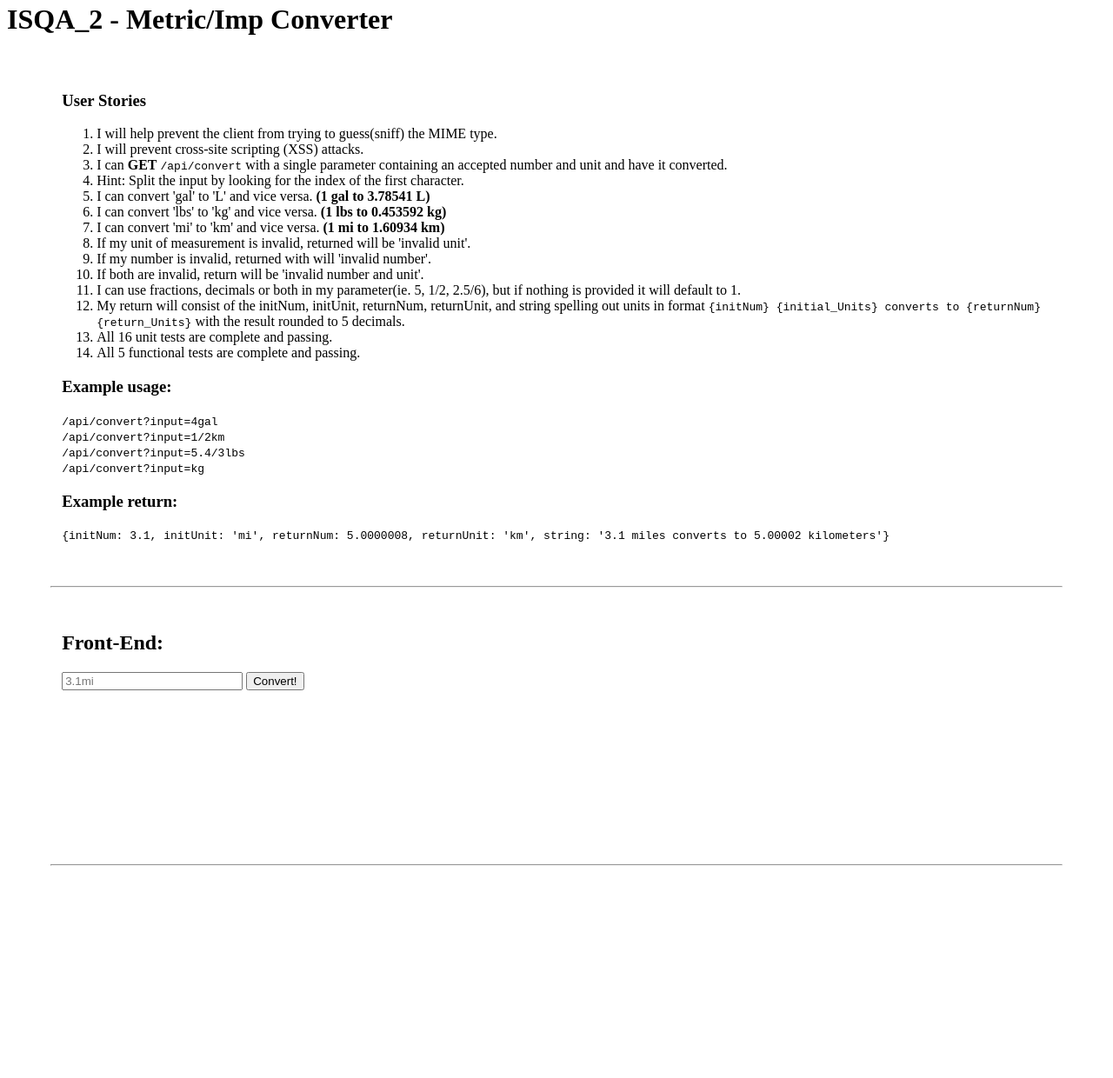
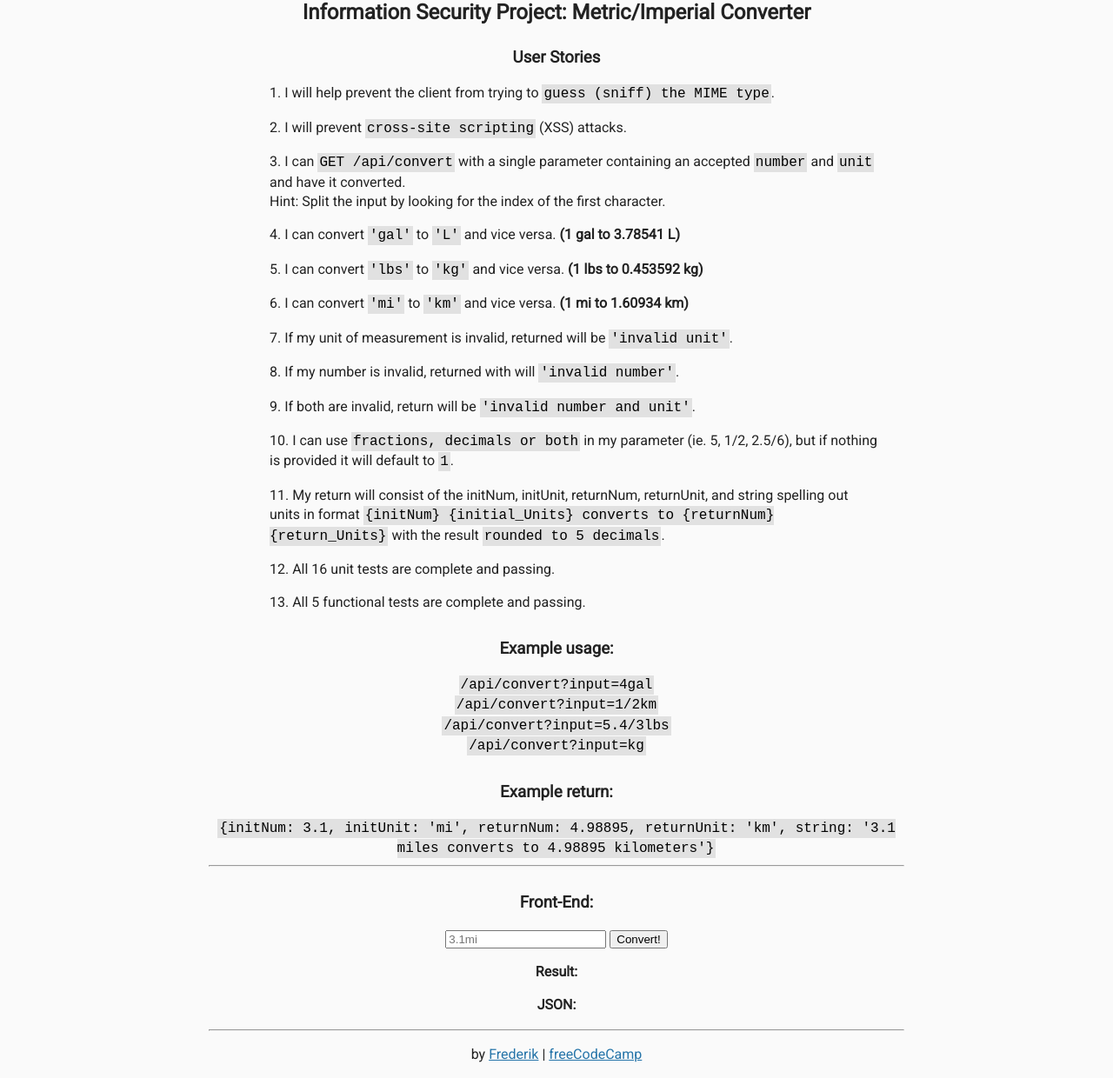
Before and after one commit to Myrmidonut/fcc_infosec_metric_imperial_converter, a website: page views/index.html in a window 1280 px wide. Shown: the part 17-1257 px from the top of the page at 87% size. Before the commit the page ends 1063 px from the top, so only its background shows below. Drawn offline with nearby package versions, Linux system fonts and the light colour scheme; files that its build step writes are made by us from their sources.

Commit message:
🚅🌭 Updated with Glitch

```diff
--- a/public/style.css
+++ b/public/style.css
@@ -0,0 +1,53 @@
+body {
+	font-family: 'Roboto', sans-serif;
+	font-size: 16px;
+	color: #222;
+	background-color: #FaFaFa;
+	text-align: center;
+	line-height: 1.4em;
+}
+
+.container {
+	padding: 0;
+	margin-top: 40px;
+  margin: auto;
+  max-width: 800px;
+}
+
+h3 {
+  margin-top: 30px;
+}
+
+.user-stories {
+  position: relative;
+  text-align: left;
+  max-width: 700px;
+  margin: 15px auto;
+}
+
+.user-stories li {
+  margin-bottom: 1em;
+}
+
+code {
+  font-family: monospace;
+  padding: 2px;
+  color: black;
+  background-color: rgba(0,0,0,0.1);
+}
+
+a {
+	color: #2574A9;
+}
+
+ol {
+	list-style-position: inside;
+}
+
+ul {
+	list-style-type: none;
+}
+
+li {
+  margin-bottom: 0.5em;
+}
--- a/views/index.html
+++ b/views/index.html
@@ -8,32 +8,32 @@
     <meta http-equiv="X-UA-Compatible" content="IE=edge">
     <meta name="viewport" content="width=device-width, initial-scale=1">
 
-    <link id="favicon" rel="icon" href="https://hyperdev.com/favicon-app.ico" type="image/x-icon">
+    <link rel="shortcut icon" href="https://cdn.hyperdev.com/us-east-1%3A52a203ff-088b-420f-81be-45bf559d01b1%2Ffavicon.ico" type="image/x-icon"/>
+    <link href="https://fonts.googleapis.com/css?family=Roboto" rel="stylesheet" type="text/css">
     <link rel="stylesheet" href="./public/style.css">
   </head>
 
   <body>
-    <header>
-      <h1>
-        ISQA_2 - Metric/Imp Converter
-      </h1>
-    </header>
+    <div class="container">
 
-    <div id="userstories" style="margin-left: 5%; margin-top: 5%">
+      <header>
+        <h2>Information Security Project: Metric/Imperial Converter</h2>
+      </header>
+
       <h3>User Stories</h3>
-      <ol>
-        <li>I will help prevent the client from trying to guess(sniff) the MIME type.</li>
-        <li>I will prevent cross-site scripting (XSS) attacks.</li>
-        <li>I can <b>GET</b> <code>/api/convert</code> with a single parameter containing an accepted number and unit and have it converted.</li>
-        <li>Hint: Split the input by looking for the index of the first character.</li>
-        <li>I can convert 'gal' to 'L' and vice versa. <b>(1 gal to 3.78541 L)</b></li>
-        <li>I can convert 'lbs' to 'kg' and vice versa. <b>(1 lbs to 0.453592 kg)</b></li>
-        <li>I can convert 'mi' to 'km' and vice versa. <b>(1 mi to 1.60934 km)</b></li>
-        <li>If my unit of measurement is invalid, returned will be 'invalid unit'.</li>
-        <li>If my number is invalid, returned with will 'invalid number'.</li>
-        <li>If both are invalid, return will be 'invalid number and unit'.</li>
-        <li>I can use fractions, decimals or both in my parameter(ie. 5, 1/2, 2.5/6), but if nothing is provided it will default to 1.</li>
-        <li>My return will consist of the initNum, initUnit, returnNum, returnUnit, and string spelling out units in format <code>{initNum} {initial_Units} converts to {returnNum} {return_Units}</code> with the result rounded to 5 decimals.</li>
+      <ol class="user-stories">
+        <li>I will help prevent the client from trying to <code>guess (sniff) the MIME type</code>.</li>
+        <li>I will prevent <code>cross-site scripting</code> (XSS) attacks.</li>
+        <li>I can <code>GET /api/convert</code> with a single parameter containing an accepted <code>number</code> and <code>unit</code> and have it converted.<br>
+        Hint: Split the input by looking for the index of the first character.</li>
+        <li>I can convert <code>'gal'</code> to <code>'L'</code> and vice versa. <b>(1 gal to 3.78541 L)</b></li>
+        <li>I can convert <code>'lbs'</code> to <code>'kg'</code> and vice versa. <b>(1 lbs to 0.453592 kg)</b></li>
+        <li>I can convert <code>'mi'</code> to <code>'km'</code> and vice versa. <b>(1 mi to 1.60934 km)</b></li>
+        <li>If my unit of measurement is invalid, returned will be <code>'invalid unit'</code>.</li>
+        <li>If my number is invalid, returned with will <code>'invalid number'</code>.</li>
+        <li>If both are invalid, return will be <code>'invalid number and unit'</code>.</li>
+        <li>I can use <code>fractions, decimals or both</code> in my parameter (ie. 5, 1/2, 2.5/6), but if nothing is provided it will default to <code>1</code>.</li>
+        <li>My return will consist of the initNum, initUnit, returnNum, returnUnit, and string spelling out units in format <code>{initNum} {initial_Units} converts to {returnNum} {return_Units}</code> with the result <code>rounded to 5 decimals</code>.</li>
         <li>All 16 unit tests are complete and passing.</li>
         <li>All 5 functional tests are complete and passing.</li>
       </ol>
@@ -43,43 +43,55 @@
       <code>/api/convert?input=1/2km</code><br>
       <code>/api/convert?input=5.4/3lbs</code><br>
       <code>/api/convert?input=kg</code><br>
+
       <h3>Example return:</h3>
-      <code>{initNum: 3.1, initUnit: 'mi', returnNum: 5.0000008, returnUnit: 'km', string: '3.1 miles converts to 5.00002 kilometers'}</code>
+      <code>{initNum: 3.1, initUnit: 'mi', returnNum: 4.98895, returnUnit: 'km', string: '3.1 miles converts to 4.98895 kilometers'}</code>
+
+      <hr>
+
+      <div id="testui">
+        <h3>Front-End:</h3>
+        <form id="convertForm" class="border" method="post" action="/api/convert">
+          <input type="text" id="convertField" name="input" placeholder="3.1mi">
+          <input id="convert" type="submit" value="Convert!">
+        </form>
+        <p>
+          <strong>Result: </strong><span id="result"></span>
+        </p>
+        <p>
+          <strong>JSON: </strong><span id="jsonResult"></span>
+        </p>
+      </div>
+
+      <hr>
+
+      <div class="footer">
+        <p>
+          by <a href="https://github.com/Myrmidonut/fcc_infosec_metric_imperial_converter" title="GitHub Repository" target="_blank">Frederik</a> | <a href="https://learn.freecodecamp.org/" title="Learn to code at freeCodeCamp" target="_blank">freeCodeCamp</a>
+        </p>
+      </div>
+
     </div>
 
-    <hr style="margin: 50px">
+    <script>
+      const form = document.getElementById("convertForm");
+      const result = document.getElementById("result");
+      const jsonResult = document.getElementById("jsonResult");
 
-    <div id="testui" style="margin-left: 5%">
-      <h2 style="text-align: left">Front-End:</h2>
-      <form id="convertForm" class="border">
-        <input type="text" id="convertField" name="input" placeholder="3.1mi" style="width: 200px">
-        <input id="convert" type="submit" value="Convert!">
-      </form>
-      <p id="result"></p>
-      <code id="jsonResult"></code>
-    </div>
+      form.addEventListener("submit", e => {
+        e.preventDefault();
 
-    <hr style="margin: 50px; margin-top: 200px">
+        const query = document.getElementById("convertField").value;
+        const url = `/api/convert?input=${query}`;
 
-    <!-- Your web-app is https, so your scripts need to be too -->
-    <script src="https://code.jquery.com/jquery-2.2.1.min.js"
-            integrity="sha256-gvQgAFzTH6trSrAWoH1iPo9Xc96QxSZ3feW6kem+O00="
-            crossorigin="anonymous"></script>
-    <script>
-      $(function() {
-        $('#convertForm').submit(function() {
-          event.preventDefault();
-          $.ajax({
-            url: '/api/convert',
-            type: 'get',
-            data: $('#convertForm').serialize(),
-            success: function(data) {
-              $('#result').text(data.string || data);
-              $('#jsonResult').text(JSON.stringify(data));
-            }
-          });
-        });
-      });
+        fetch(url)
+        .then(response => response.json())
+        .then(data => {
+          result.textContent = data.string;
+          jsonResult.textContent = JSON.stringify(data);
+        })
+        .catch(error => console.log(error))
+      })
     </script>
   </body>
 </html>
```
Also changed, not shown: controllers/convertHandler.js (+12 -17 lines), routes/api.js (+2 -10 lines), server.js (+6 -8 lines).
